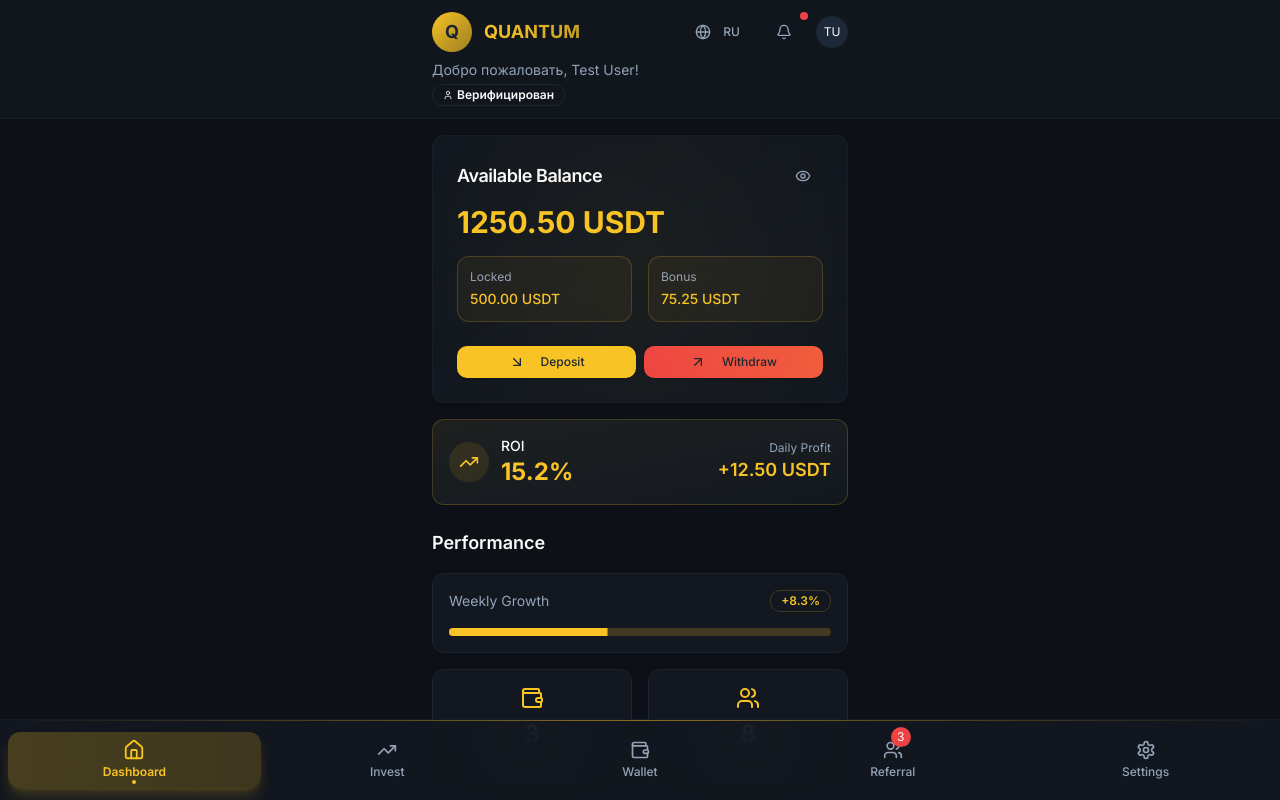
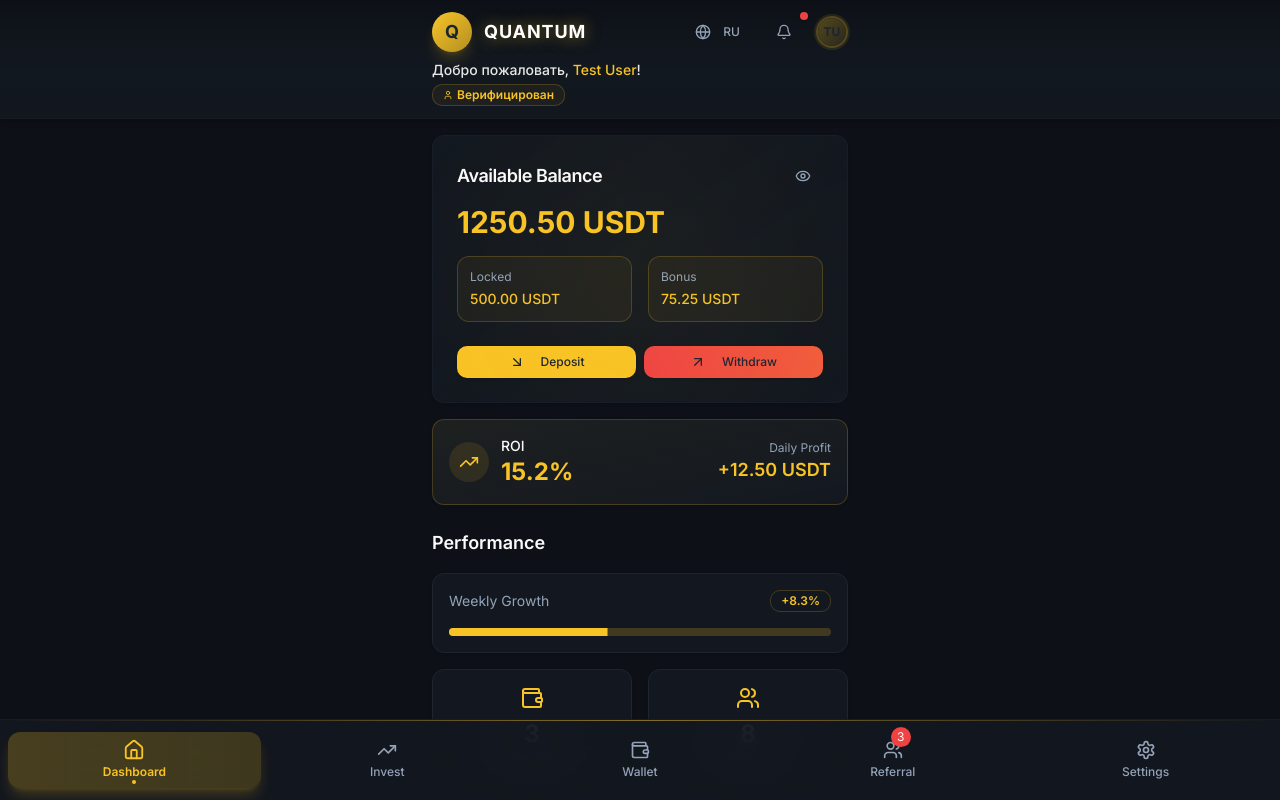
Before and after one commit to Lama13372002/investtma, a Next.js app: page / in a window 1280 px wide. Built offline with nearby package versions, Linux system fonts and the light colour scheme.

Commit message:
Update header.tsx

```diff
--- a/src/components/layout/header.tsx
+++ b/src/components/layout/header.tsx
@@ -36,16 +36,16 @@ export function Header({ user }: HeaderProps) {
   };
 
   return (
-    <header className="sticky top-0 z-50 bg-card/80 backdrop-blur-md border-b border-border/50">
+    <header className="sticky top-0 z-50 bg-gradient-to-b from-background via-card/95 to-card/90 backdrop-blur-xl border-b border-white/5 shadow-md shadow-black/20">
       <div className="container mx-auto px-4 py-3 max-w-md">
         <div className="flex items-center justify-between">
           {/* Logo and Brand */}
           <div className="flex items-center space-x-3">
-            <div className="w-10 h-10 rounded-full bg-gradient-to-br from-primary to-primary/60 flex items-center justify-center">
+            <div className="w-10 h-10 rounded-full bg-gradient-to-br from-primary to-primary/70 flex items-center justify-center shadow-lg shadow-primary/20 shine-effect">
               <span className="text-lg font-bold text-primary-foreground">Q</span>
             </div>
             <div>
-              <h1 className="text-lg font-bold bg-gradient-to-r from-primary to-primary/80 bg-clip-text text-transparent">
+              <h1 className="text-lg font-bold text-white quantum-glow tracking-wider">
                 QUANTUM
               </h1>
             </div>
@@ -58,7 +58,7 @@ export function Header({ user }: HeaderProps) {
               variant="ghost"
               size="sm"
               onClick={toggleLanguage}
-              className="text-muted-foreground hover:text-foreground"
+              className="text-muted-foreground hover:text-primary transition-all duration-300 hover:bg-primary/10 rounded-full"
             >
               <Globe size={16} />
               <span className="ml-1 text-xs uppercase">{language}</span>
@@ -68,19 +68,19 @@ export function Header({ user }: HeaderProps) {
             <Button
               variant="ghost"
               size="sm"
-              className="text-muted-foreground hover:text-foreground relative"
+              className="text-muted-foreground hover:text-primary transition-all duration-300 hover:bg-primary/10 rounded-full relative"
             >
               <Bell size={16} />
               <Badge
                 variant="destructive"
-                className="absolute -top-1 -right-1 w-2 h-2 p-0 rounded-full"
+                className="absolute -top-1 -right-1 w-2 h-2 p-0 rounded-full animate-pulse"
               />
             </Button>
 
             {/* User Avatar */}
-            <div className="flex items-center space-x-2">
-              <Avatar className="w-8 h-8">
-                <AvatarFallback className="bg-muted text-xs">
+            <div className="flex items-center">
+              <Avatar className="w-8 h-8 border-2 border-primary/30 ring-2 ring-primary/10 transition-all duration-300 hover:ring-primary/30">
+                <AvatarFallback className="bg-gradient-to-br from-primary/30 to-primary/10 text-xs font-bold text-primary-foreground">
                   {getInitials()}
                 </AvatarFallback>
               </Avatar>
@@ -91,10 +91,10 @@ export function Header({ user }: HeaderProps) {
         {/* Welcome message */}
         {user && (
           <div className="mt-2">
-            <p className="text-sm text-muted-foreground">
-              {language === 'ru' ? 'Добро пожаловать' : 'Welcome'}, {getDisplayName()}!
+            <p className="text-sm text-white/90 font-medium">
+              {language === 'ru' ? 'Добро пожаловать' : 'Welcome'}, <span className="text-primary">{getDisplayName()}</span>!
             </p>
-            <Badge variant="outline" className="text-xs mt-1">
+            <Badge variant="outline" className="text-xs mt-1 border-primary/20 bg-primary/5 text-primary">
               <User size={10} className="mr-1" />
               {language === 'ru' ? 'Верифицирован' : 'Verified'}
             </Badge>
```
